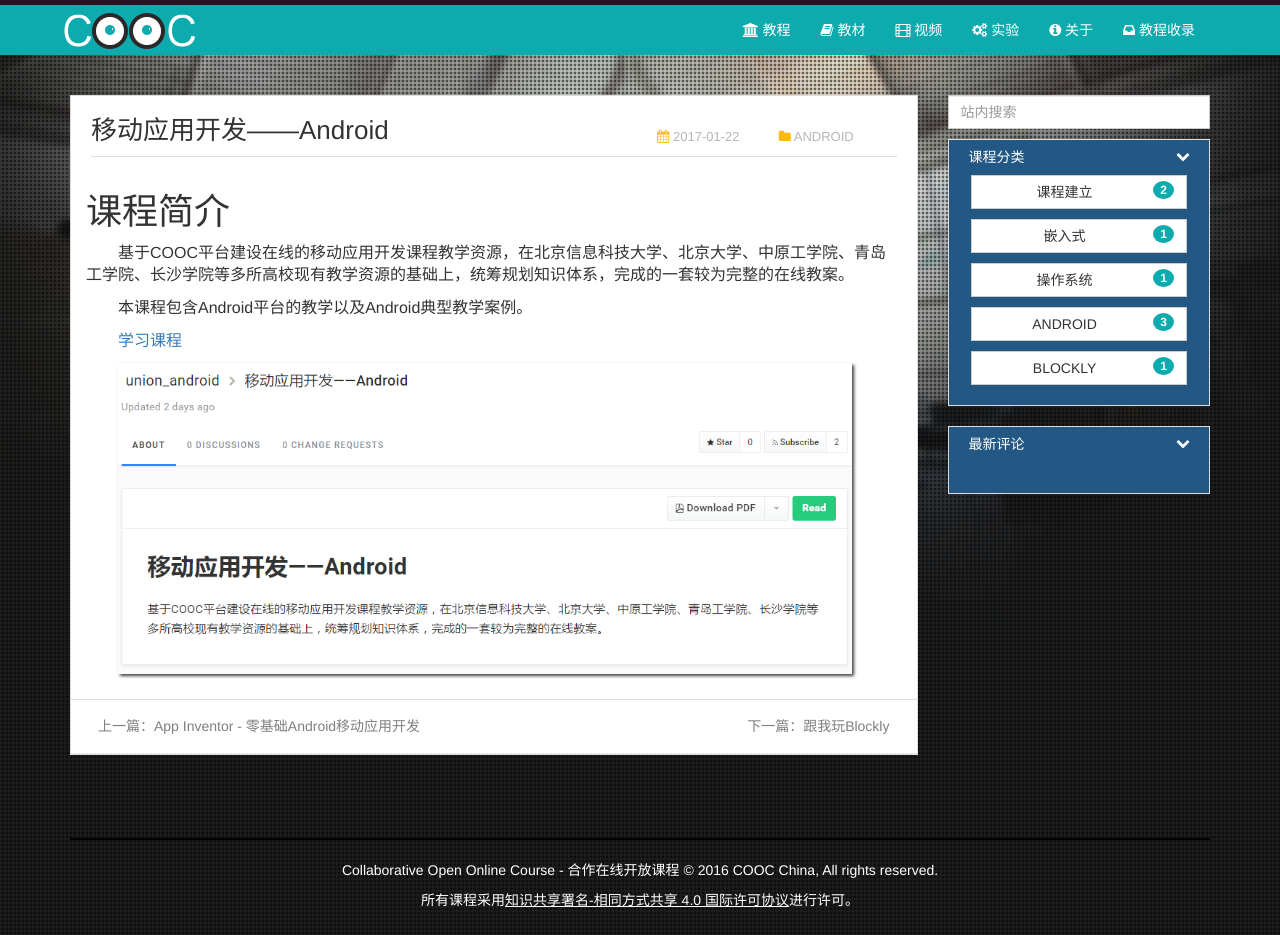
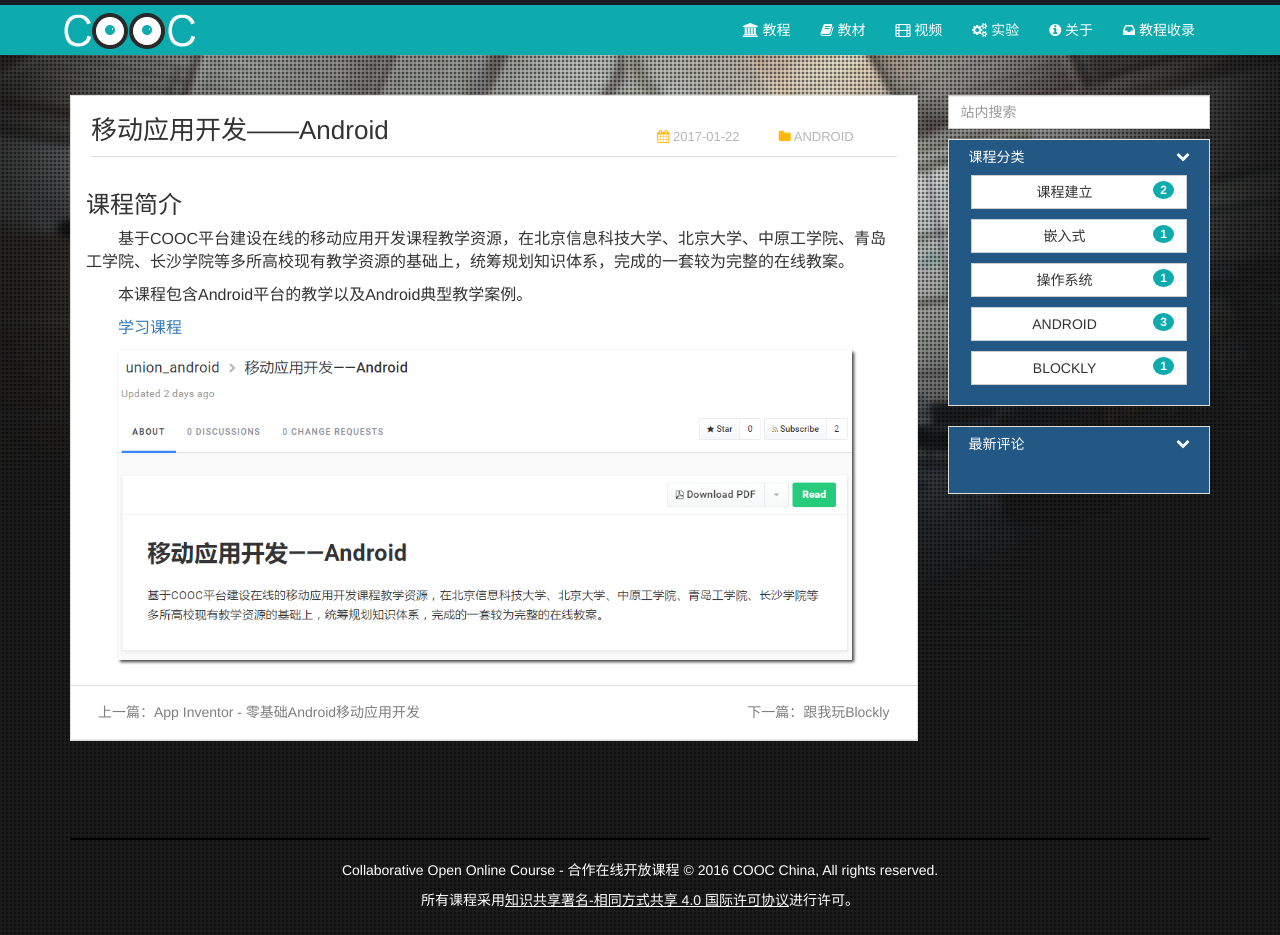
Before and after one commit to COOC-China/cooc-china.github.io, a Jekyll site: the page built from _posts/2016-01-22-android课程手册.md, in a window 1280 px wide. Built offline with Jekyll 4.4.1, drawn with Linux system fonts in a browser that asks for light colours; comment, search, counter and statistics services are not loaded.

Commit message:
change # to ###

```diff
--- a/_posts/2016-01-22-android课程手册.md
+++ b/_posts/2016-01-22-android课程手册.md
@@ -5,7 +5,7 @@
 categories: ['Android']
 ---
 
-# 课程简介
+### 课程简介
 基于COOC平台建设在线的移动应用开发课程教学资源，在北京信息科技大学、北京大学、中原工学院、青岛工学院、长沙学院等多所高校现有教学资源的基础上，统筹规划知识体系，完成的一套较为完整的在线教案。
 
 本课程包含Android平台的教学以及Android典型教学案例。
```
